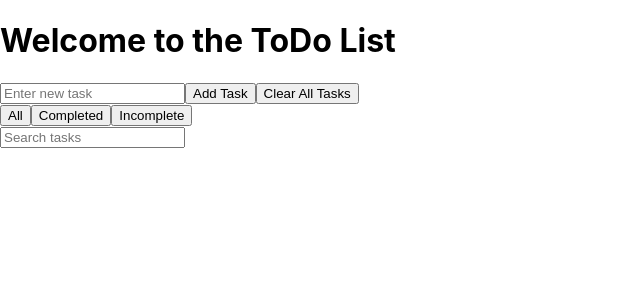
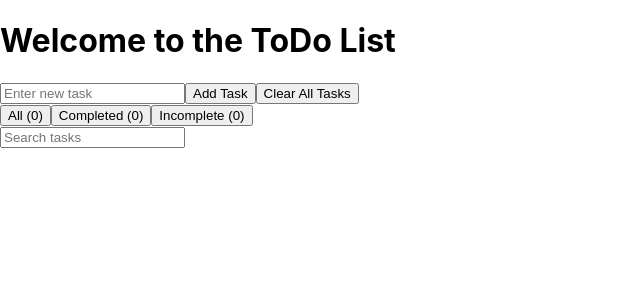
Before and after one commit to pembalama/todo-app, a React (Create React App) app: page / in a window 1280 px wide. Shown: the top 300 px of the page, without its empty margins (0-640 px from the left). Built offline with nearby package versions, Linux system fonts and the light colour scheme.

Commit message:
added count feature

```diff
--- a/src/TodoList.js
+++ b/src/TodoList.js
@@ -129,6 +129,20 @@ export default class TodoList extends React.Component {
 		}
 	}
 
+	getTaskCounts() {
+		const allTasksCount = this.state.tasks.length;
+		const completedTasksCount = this.state.tasks.filter(
+			task => task.completed
+		).length;
+		const incompleteTasksCount = allTasksCount - completedTasksCount;
+
+		return {
+			all: allTasksCount,
+			completed: completedTasksCount,
+			incomplete: incompleteTasksCount,
+		};
+	}
+
 	render() {
 		// Copy the tasks array from the state
 		let tasksToRender = [...this.state.tasks];
@@ -153,6 +167,8 @@ export default class TodoList extends React.Component {
 				// By default show all tasks
 				break;
 		}
+
+		const taskCounts = this.getTaskCounts();
 
 		return (
 			<div>
@@ -180,7 +196,7 @@ export default class TodoList extends React.Component {
 							this.updateFilter('all');
 						}}
 					>
-						All
+						All ({taskCounts.all})
 					</button>
 					<button
 						onClick={event => {
@@ -188,7 +204,7 @@ export default class TodoList extends React.Component {
 							this.updateFilter('completed');
 						}}
 					>
-						Completed
+						Completed ({taskCounts.completed})
 					</button>
 					<button
 						onClick={event => {
@@ -196,7 +212,7 @@ export default class TodoList extends React.Component {
 							this.updateFilter('incomplete');
 						}}
 					>
-						Incomplete
+						Incomplete ({taskCounts.incomplete})
 					</button>
 				</div>
 
```
